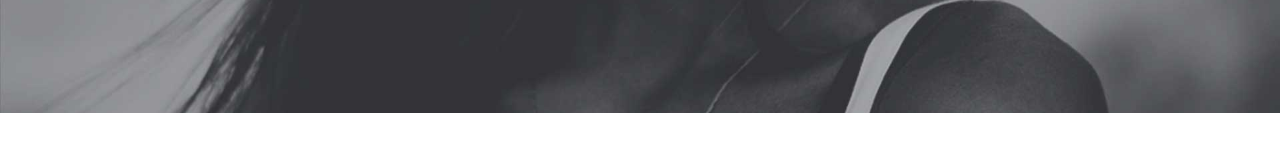
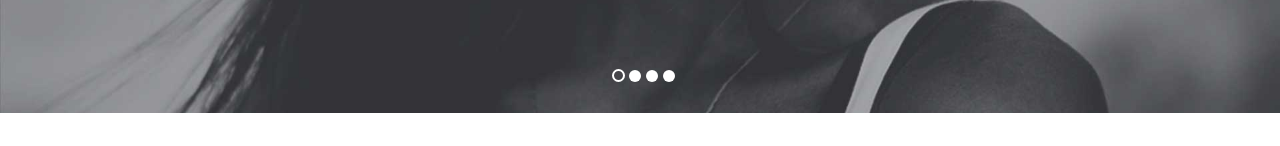
Before and after one commit to karokaro/brandly, a plain HTML site: page index.html in a window 1280 px wide. Shown: the part 508-654 px from the top of the page. Drawn offline with nearby package versions, Linux system fonts and the light colour scheme.

Commit message:
pagination

```diff
--- a/common/scss/style.scss
+++ b/common/scss/style.scss
@@ -108,7 +108,7 @@ body {
 				width: 100%;
 			}
 			@media (min-width: 1000px) {
-				bottom: 5%;
+				bottom: 8%;
 			}
 			@media (min-width: 1200px) {
 				bottom: 15%;
@@ -129,6 +129,9 @@ body {
 					font-size: 33px;
 				}
 				@media (min-width: 1000px) {
+					font-size: 56px;
+				}
+				@media (min-width: 1200px) {
 					font-size: 60px;
 				}
 			}
@@ -148,19 +151,47 @@ body {
 					border: 2px solid $cl-white;
 					color: $cl-white;
 				}
-
 				@media (min-width: 800px) {
 					padding: 20px 45px;
 				}
 			}
 		}
+		.m-pagin {
+			padding: 10px 10px 0;
+			position: absolute;
+			bottom: 3%;
+    		left: 5%;
+    		@media (min-width: 700px) {
+    			bottom: 5%;
+		    	left: 44%;
+    		}
+		    @media (min-width: 800px) {
+				left: 45%;
+			}
+			@media (min-width: 1000px) {
+				left: 46%;
+			}
+			@media (min-width: 1200px) {
+				left: 47%;
+			}
+			span {
+				display: inline-block;
+				border-radius: 50%;
+				background: #fff;
+				width: 12px;
+				height: 12px;
+				&.active {
+					background: none;
+					border: 2px solid #fff;
+					width: 9px;
+    				height: 9px;
+				}
+			}
+		}
 		img {
 			max-width: 100%;
-			// display: none;
-			@media (min-width: 700px) {
-				// display: block;
-			}
 		}
+
 	}
 
 }
--- a/index.html
+++ b/index.html
@@ -26,8 +26,14 @@
 			<div class="m-textbox">
 				<p class="m-textbox_subtitle">Spring / Summer Collection</p>
 				<h1>UP TO 60% DISCOUNT ON NEW ARRIVALS</h1>
-				<p class="m-textbox_desc">TRENDING NEW ITEMS,FROM CREATORS AROUND THE WORLD</p>
+				<p class="m-textbox_desc">TRENDING NEW ITEMS, FROM CREATORS AROUND THE WORLD</p>
 				<a href="#" class="m-textbox_button">SHOP NOW</a>
+			</div>
+			<div class="m-pagin">
+				<span class="active"></span>
+				<span></span>
+				<span></span>
+				<span></span>
 			</div>
 		</div>
 		<img src="common/images/hero-img.jpg" alt="main picture">
```
Also changed, not shown: common/css/style.css, 1 other file.
